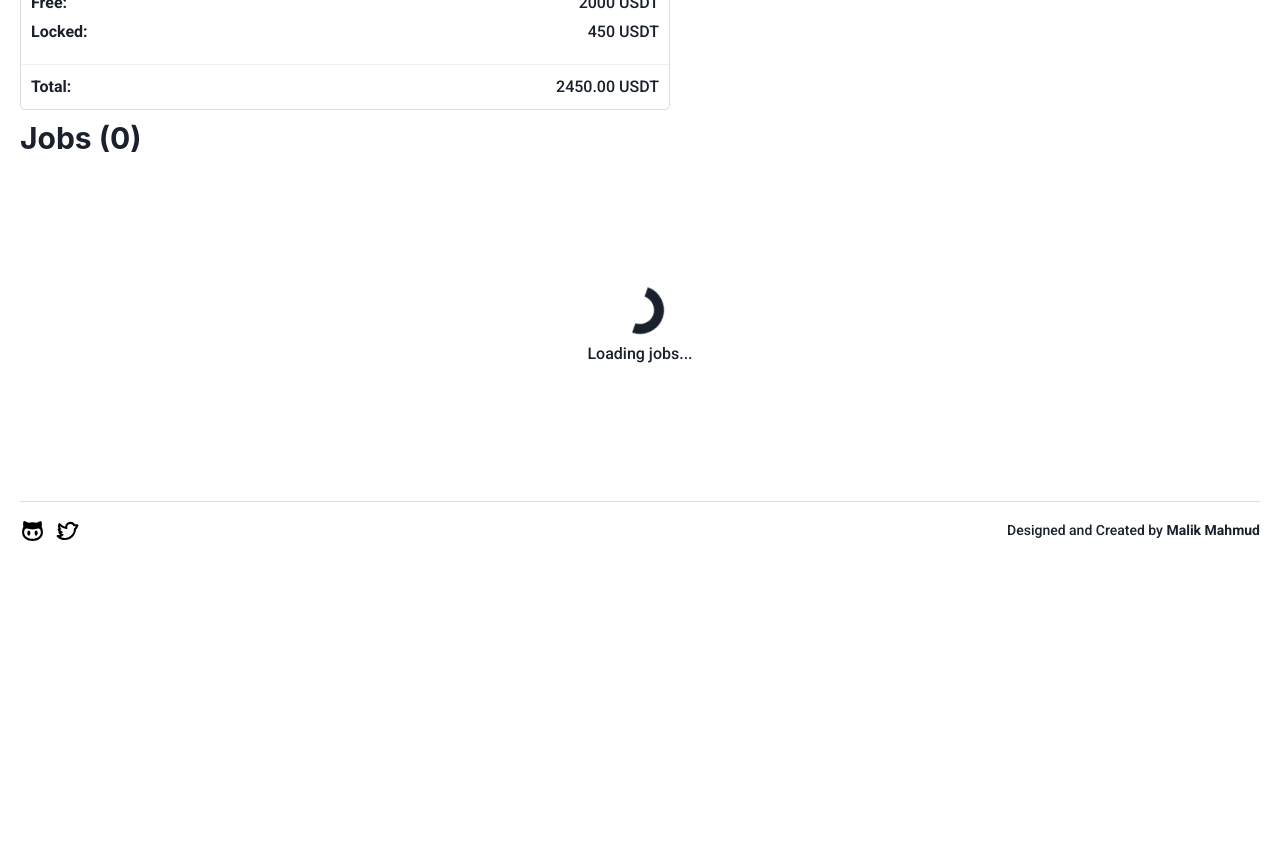
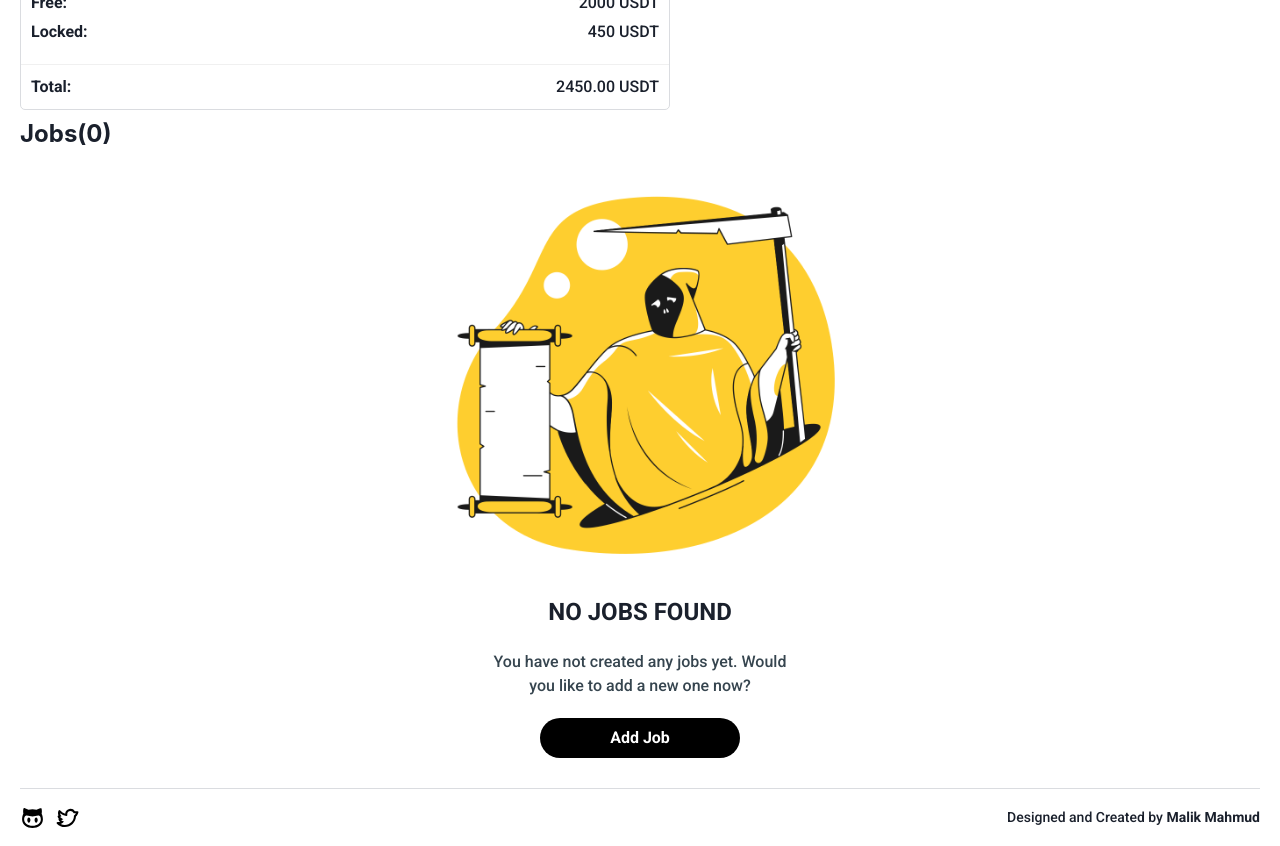
Before and after one commit to MlkMahmud/binance-dca-bot, a Next.js app: page / in a window 1280 px wide. Shown: the part 240-1086 px from the top of the page. Before the commit the page ends 800 px from the top, so only its background shows below. Built offline with nearby package versions, Linux system fonts and the light colour scheme.

Commit message:
feat(JobList): add empty state UI

```diff
--- /dev/null
+++ b/components/JobList/EmptyState.jsx
@@ -0,0 +1,54 @@
+import React from 'react';
+import {
+  Box,
+  Button,
+  Flex,
+  Img,
+  Stack,
+  Text,
+} from '@chakra-ui/react';
+
+export default function EmptyState() {
+  return (
+    <Flex
+      align="center"
+      direction="column"
+      py={2.5}
+    >
+      <Box
+        maxW="400px"
+        mb="20px"
+      >
+        <Img
+          height="auto"
+          maxW="100%"
+          src="/empty.png"
+        />
+      </Box>
+      <Stack align="center" spacing={5}>
+        <Text
+          fontSize="24px"
+          fontWeight="bold"
+          textTransform="uppercase"
+        >
+          no jobs found
+        </Text>
+        <Text
+          color="#36454F"
+          maxW="300px"
+          textAlign="center"
+        >
+          You have not created any jobs yet. Would you like to add a new one now?
+        </Text>
+        <Button
+          borderRadius="20px"
+          colorScheme="black"
+          isFullWidth
+          maxW="200px"
+        >
+          Add Job
+        </Button>
+      </Stack>
+    </Flex>
+  );
+}
--- a/components/JobList/Loading.jsx
+++ b/components/JobList/LoadingState.jsx
@@ -3,7 +3,7 @@ import {
   Flex, Spinner, Stack, Text,
 } from '@chakra-ui/react';
 
-export default function Loading() {
+export default function LoadingState() {
   return (
     <Flex
       align="center"
--- a/components/JobList/index.jsx
+++ b/components/JobList/index.jsx
@@ -1,6 +1,6 @@
 import React from 'react';
 import { Box, Heading } from '@chakra-ui/react';
-import Loading from './Loading';
+import EmptyState from './EmptyState';
 
 export default function JobList() {
   return (
@@ -10,12 +10,12 @@ export default function JobList() {
     >
       <Heading
         as="h2"
-        fontSize="3xl"
+        fontSize="2xl"
         mb="15px"
       >
-        Jobs (0)
+        Jobs(0)
       </Heading>
-      <Loading />
+      <EmptyState />
     </Box>
   );
 }
--- a/components/Portfolio/Portfolio.jsx
+++ b/components/Portfolio/DefaultState.jsx
@@ -11,7 +11,7 @@ import {
 import { HiEye, HiEyeOff, HiRefresh } from 'react-icons/hi';
 import PropTypes from 'prop-types';
 
-export default function Portfolio({ assets, handleChange, selectedSymbol }) {
+export default function DefaultState({ assets, handleChange, selectedSymbol }) {
   const [isBalanceHidden, setIsBalanceHidden] = useState(false);
   const { free, locked } = assets.find(
     ({ symbol }) => symbol === selectedSymbol,
@@ -105,7 +105,7 @@ export default function Portfolio({ assets, handleChange, selectedSymbol }) {
   );
 }
 
-Portfolio.propTypes = {
+DefaultState.propTypes = {
   assets: PropTypes.arrayOf(
     PropTypes.shape({
       symbol: PropTypes.string,
--- a/components/Portfolio/Error.jsx
+++ b/components/Portfolio/ErrorState.jsx
@@ -8,7 +8,7 @@ import {
 import { SpeechBubble } from 'react-kawaii';
 import PropTypes from 'prop-types';
 
-export default function Error({ handleClick }) {
+export default function ErrorState({ handleClick }) {
   return (
     <Box
       bgColor="#FFF"
@@ -39,6 +39,6 @@ export default function Error({ handleClick }) {
   );
 }
 
-Error.propTypes = {
+ErrorState.propTypes = {
   handleClick: PropTypes.func.isRequired,
 };
--- a/components/Portfolio/index.jsx
+++ b/components/Portfolio/index.jsx
@@ -1,10 +1,10 @@
 import React, { useEffect, useState } from 'react';
 import dynamic from 'next/dynamic';
+import LoadingState from './LoadingState';
 
-const Loading = dynamic(() => import('./Loading'), { ssr: false });
-const Portfolio = dynamic(() => import('./Portfolio'), { ssr: false });
+const DefaultState = dynamic(() => import('./DefaultState'), { ssr: false });
 
-export default function Component() {
+export default function Portfolio() {
   const [assets, updateAssets] = useState([]);
   const [isLoading, setIsLoading] = useState(true);
   const [selectedSymbol, setSelectedSymbol] = useState('USDT');
@@ -23,11 +23,11 @@ export default function Component() {
   }, []);
 
   if (isLoading) {
-    return <Loading />;
+    return <LoadingState />;
   }
 
   return (
-    <Portfolio
+    <DefaultState
       assets={assets}
       handleChange={setSelectedSymbol}
       selectedSymbol={selectedSymbol}
```
Also changed, not shown: components/Portfolio/LoadingState.jsx (renamed from components/Portfolio/Loading.jsx), public/empty.png (added).
